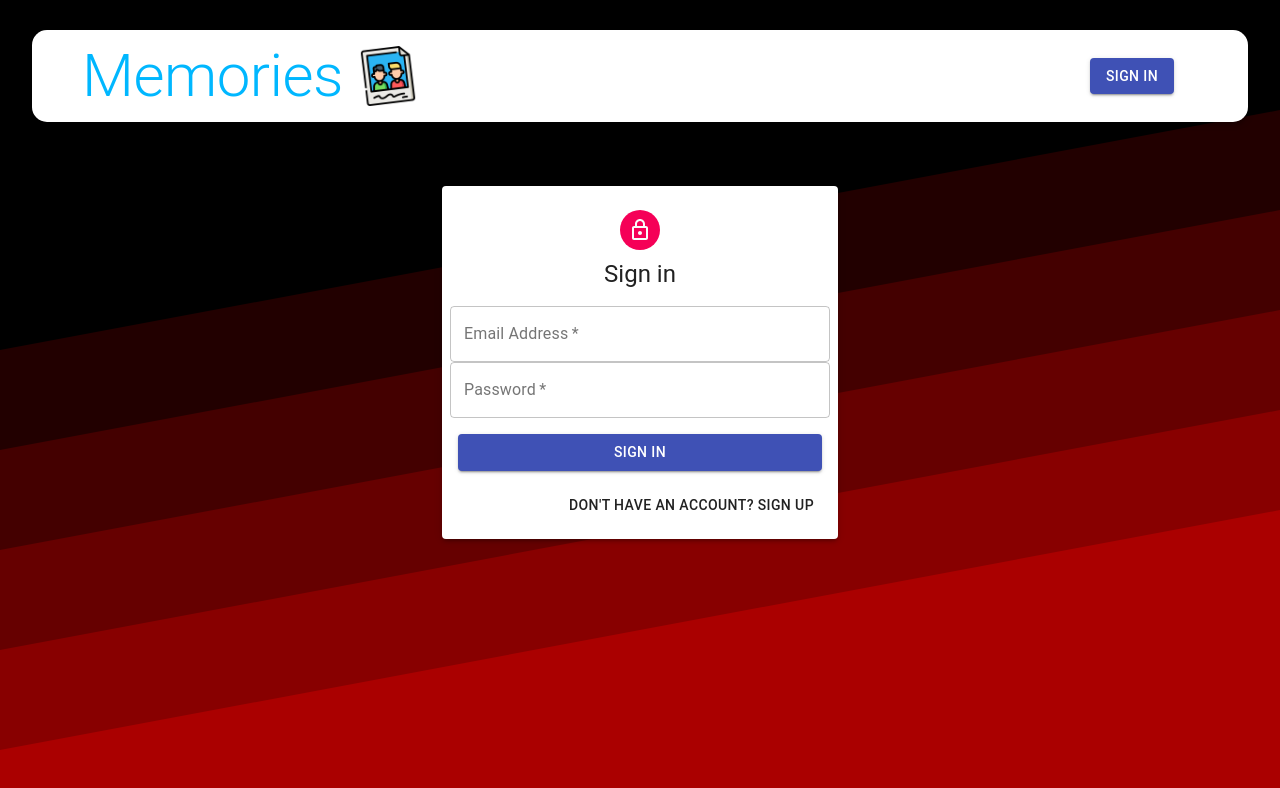
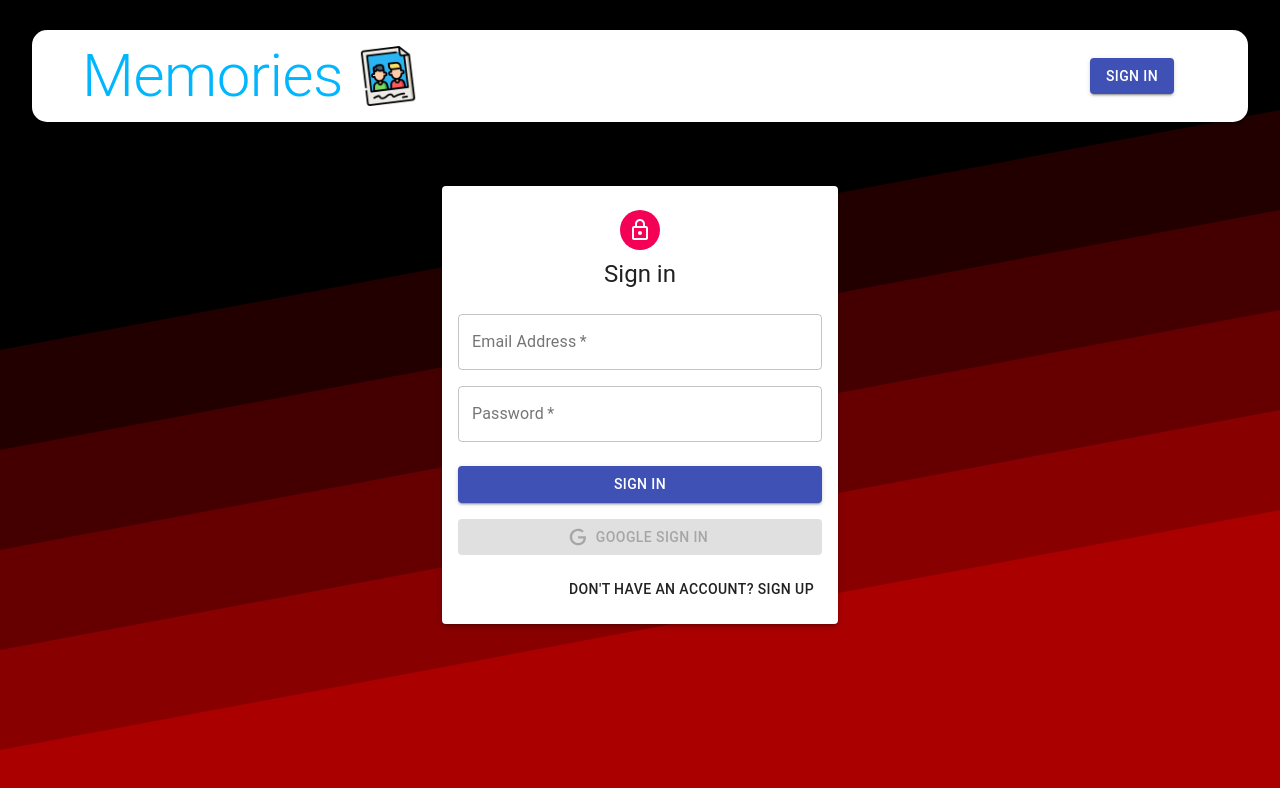
Before and after one commit to Sanskrita2001/memories-project, a React (Create React App) app in the folder client/: page /auth in a window 1280 px wide. Shown: the top 788 px of the page. Built offline with nearby package versions, Linux system fonts and the light colour scheme.

Commit message:
Google OAuth

```diff
--- a/client/src/components/Auth/Auth.js
+++ b/client/src/components/Auth/Auth.js
@@ -6,14 +6,19 @@ import {
 	Grid,
 	Typography,
 	Container,
-	TextField,
 } from '@material-ui/core';
+import { GoogleLogin } from 'react-google-login';
 import useStyles from './Styles';
 import LockOutlinedIcon from '@material-ui/icons/LockOutlined';
 import Input from './Input';
+import Icon from './icon';
+import { useDispatch } from 'react-redux';
+import { useHistory } from 'react-router-dom';
 
 const Auth = () => {
 	const classes = useStyles();
+	const dispatch = useDispatch();
+	const history = useHistory();
 	const [isSignup, setIsSignup] = useState(false);
 	const handleSubmit = () => {};
 	const handleChange = () => {};
@@ -24,6 +29,21 @@ const Auth = () => {
 	const switchMode = () => {
 		setIsSignup((prevIsSignup) => !prevIsSignup);
 		handleShowPassword(false);
+	};
+	const googleSuccess = async (res) => {
+		const result = res?.profileObj;
+		const token = res?.tokenId;
+
+		try {
+			dispatch({ type: 'AUTH', data: { result, token } });
+			history.push('/');
+		} catch (error) {
+			console.log(error)
+		}
+	};
+	const googleFailure = (error) => {
+		console.log(error);
+		console.log('Google Sign In was unsuccessful. Try again later');
 	};
 
 	return (
@@ -83,6 +103,25 @@ const Auth = () => {
 					>
 						{isSignup ? 'Sign Up' : 'Sign In'}
 					</Button>
+					<GoogleLogin
+						clientId='189739612496-fsja1nk2mq7tp5d3jrd8easnqmgmdt4e.apps.googleusercontent.com'
+						render={(renderProps) => (
+							<Button
+								className={classes.googleButton}
+								color='primary'
+								fullWidth
+								onClick={renderProps.onClick}
+								disabled={renderProps.disabled}
+								startIcon={<Icon />}
+								variant='contained'
+							>
+								Google Sign In
+							</Button>
+						)}
+						onSuccess={googleSuccess}
+						onFailure={googleFailure}
+						cookiePolicy='single_host_origin'
+					/>
 					<Grid container justify='flex-end'>
 						<Grid item>
 							<Button onClick={switchMode}>
--- a/client/src/components/Auth/Input.js
+++ b/client/src/components/Auth/Input.js
@@ -4,7 +4,7 @@ import Visibility from '@material-ui/icons/Visibility';
 import VisibilityOff from '@material-ui/icons/VisibilityOff';
 const Input = ({ name,label,handleChange,autoFocus,type,handleShowPassword,half }) => {
     return (
-			<Grid xs={12} sm={half ? 6 : 12}>
+			<Grid item xs={12} sm={half ? 6 : 12}>
 				<TextField
 					name={name}
 					onChange={handleChange}
@@ -12,15 +12,15 @@ const Input = ({ name,label,handleChange,autoFocus,type,handleShowPassword,half
 					autoFocus={autoFocus}
 					type={type}
 					InputProps=
-					{name === 'password' && {
-						endAdorsement: (
+					{name === 'password' ? {
+						endadorsement: (
 							<InputAdornment position='end'>
 								<IconButton onClick={handleShowPassword}>
 									{type === 'password' ? <Visibility /> : <VisibilityOff />}
 								</IconButton>
 							</InputAdornment>
 						),
-					}}
+					}: null}
 				/>
 			</Grid>
 		);
--- /dev/null
+++ b/client/src/components/Auth/icon.js
@@ -0,0 +1,12 @@
+import React from 'react';
+
+const icon = () => (
+	<svg style={{ width: '20px', height: '20px' }} viewBox='0 0 24 24'>
+		<path
+			fill='currentColor'
+			d='M21.35,11.1H12.18V13.83H18.69C18.36,17.64 15.19,19.27 12.19,19.27C8.36,19.27 5,16.25 5,12C5,7.9 8.2,4.73 12.2,4.73C15.29,4.73 17.1,6.7 17.1,6.7L19,4.72C19,4.72 16.56,2 12.1,2C6.42,2 2.03,6.8 2.03,12C2.03,17.05 6.16,22 12.25,22C17.6,22 21.5,18.33 21.5,12.91C21.5,11.76 21.35,11.1 21.35,11.1V11.1Z'
+		/>
+	</svg>
+);
+
+export default icon;
--- a/client/src/components/Navbar/Navbar.js
+++ b/client/src/components/Navbar/Navbar.js
@@ -1,11 +1,25 @@
-import React from 'react';
+import React,{useState, useEffect} from 'react';
 import { AppBar, Typography, Toolbar, Avatar, Button } from '@material-ui/core';
-import { Link } from 'react-router-dom';
+import { Link, useHistory , useLocation} from 'react-router-dom';
 import memories from '../../images/memories.png';
 import useStyles from './Styles';
+import { useDispatch } from 'react-redux';
+
 const Navbar = () => {
 	const classes = useStyles();
-	const user = null;
+	const dispatch = useDispatch();
+	const history = useHistory();
+	const location =useLocation();
+	const [user, setUser] = useState(JSON.parse(localStorage.getItem('profile')));
+	useEffect(() => {
+		const token = user?.token
+		setUser(JSON.parse(localStorage.getItem('profile')));
+	}, [location])
+	const logout = () => {
+		dispatch({ type: 'LOGOUT' });
+		history.push('/');
+		setUser(null);
+	}
 
 	return (
 		<AppBar className={classes.appBar} position='static' color='inherit'>
@@ -43,6 +57,7 @@ const Navbar = () => {
 							variant='contained'
 							className={classes.logout}
 							color='secondary'
+							onClick={logout}
 						>
 							Logout
 						</Button>
--- a/client/src/constants/actionTypes.js
+++ b/client/src/constants/actionTypes.js
@@ -2,3 +2,6 @@ export const CREATE = 'CREATE';
 export const UPDATE = 'UPDATE';
 export const DELETE = 'DELETE';
 export const FETCH_ALL = 'FETCH_ALL';
+
+export const AUTH = 'AUTH';
+export const LOGOUT = 'LOGOUT';
--- /dev/null
+++ b/client/src/reducers/auth.js
@@ -0,0 +1,16 @@
+import { AUTH, LOGOUT } from '../constants/actionTypes';
+
+const authReducer = (state = { authData: null }, action) => {
+	switch (action.type) {
+		case AUTH:
+			localStorage.setItem('profile', JSON.stringify({ ...action?.data }));
+			return { ...state, authData: action?.data };
+		case LOGOUT:
+			localStorage.clear();
+			return { ...state, authData: null };
+		default:
+			return state;
+	}
+};
+
+export default authReducer;
--- a/client/src/reducers/index.js
+++ b/client/src/reducers/index.js
@@ -1,5 +1,6 @@
 import { combineReducers } from 'redux';
 
 import posts from './posts';
+import auth from './auth';
 
-export const reducers = combineReducers({ posts });
+export const reducers = combineReducers({ posts , auth});
```
